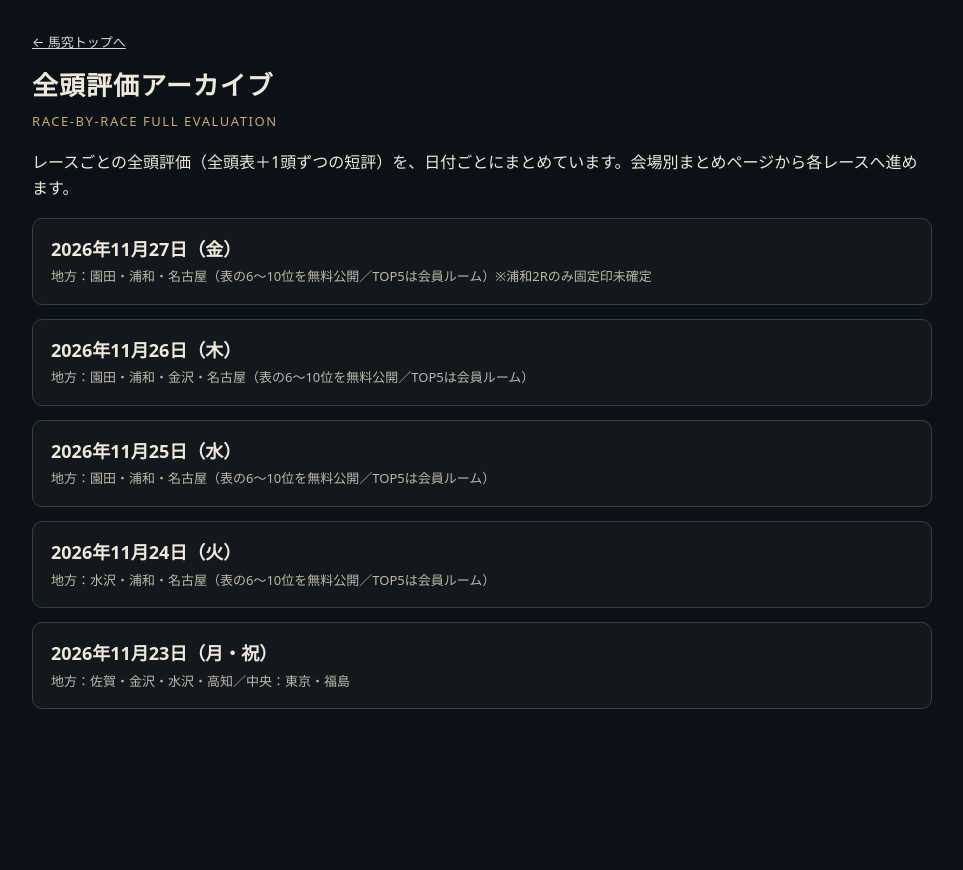
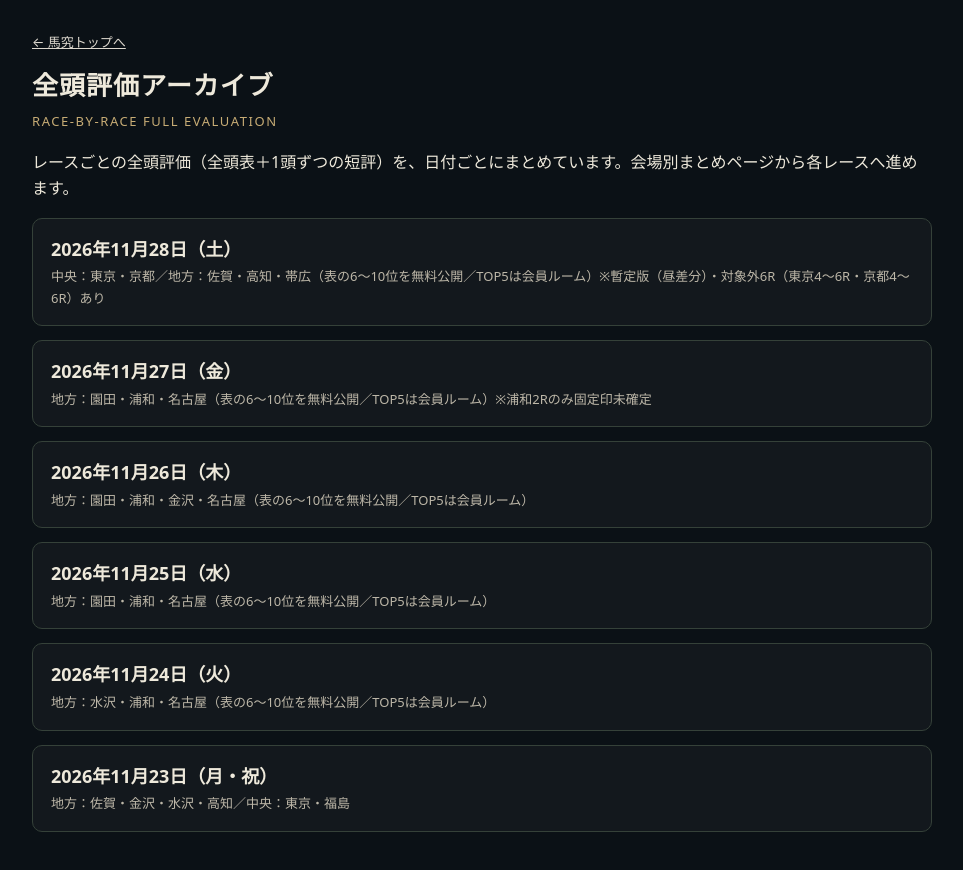
Before and after one commit to keiba-bakyu/keiba-bakyu.github.io, a plain HTML site: page eval/index.html in a window 1280 px wide. Shown: the whole page, without its empty margins (158-1121 px from the left). Before the commit the page ends 800 px from the top, so only its background shows below. Drawn offline with Linux system fonts and the light colour scheme.

Commit message:
Add files via upload

```diff
--- a/eval/index.html
+++ b/eval/index.html
@@ -18,6 +18,7 @@ h1{font-size:26px;letter-spacing:.04em;margin:10px 0 4px}
 <div class="sub">RACE-BY-RACE FULL EVALUATION</div>
 <p>レースごとの全頭評価（全頭表＋1頭ずつの短評）を、日付ごとにまとめています。会場別まとめページから各レースへ進めます。</p>
 
+<a class="day" href="2026-11-28/index.html"><strong>2026年11月28日（土）</strong><span>中央：東京・京都／地方：佐賀・高知・帯広（表の6〜10位を無料公開／TOP5は会員ルーム）※暫定版（昼差分）・対象外6R（東京4〜6R・京都4〜6R）あり</span></a>
 <a class="day" href="2026-11-27/index.html"><strong>2026年11月27日（金）</strong><span>地方：園田・浦和・名古屋（表の6〜10位を無料公開／TOP5は会員ルーム）※浦和2Rのみ固定印未確定</span></a>
 <a class="day" href="2026-11-26/index.html"><strong>2026年11月26日（木）</strong><span>地方：園田・浦和・金沢・名古屋（表の6〜10位を無料公開／TOP5は会員ルーム）</span></a>
 <a class="day" href="2026-11-25/index.html"><strong>2026年11月25日（水）</strong><span>地方：園田・浦和・名古屋（表の6〜10位を無料公開／TOP5は会員ルーム）</span></a>
```
